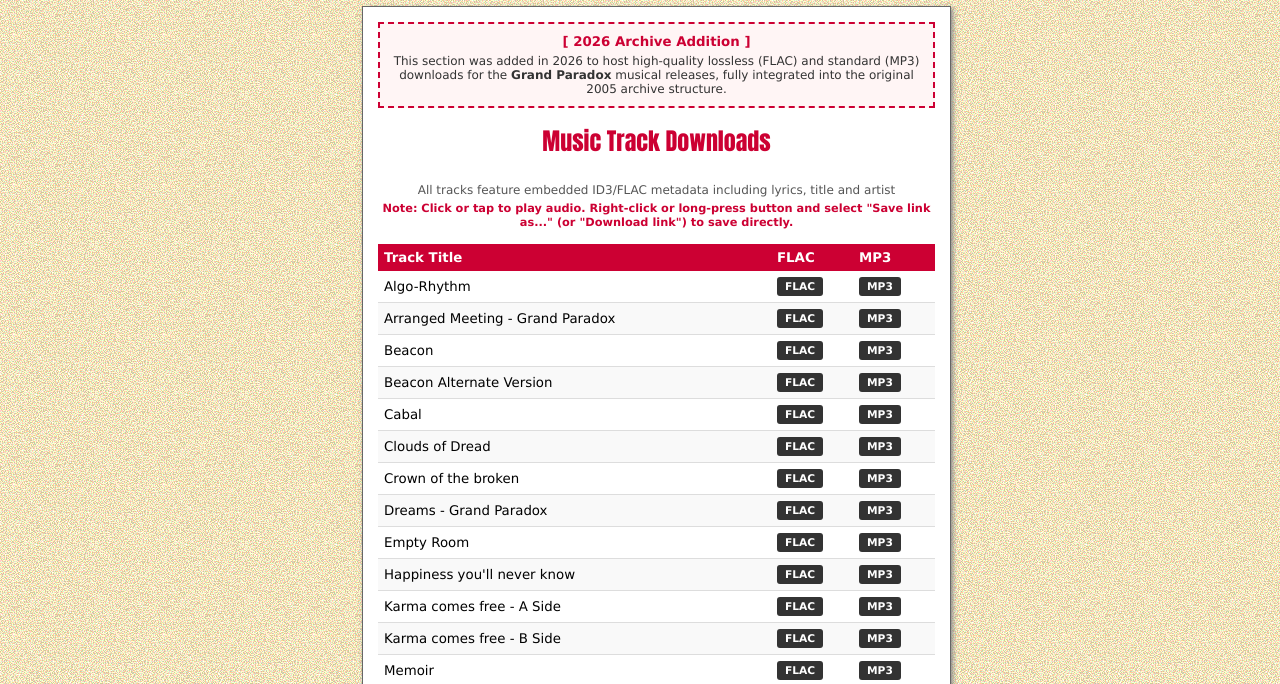
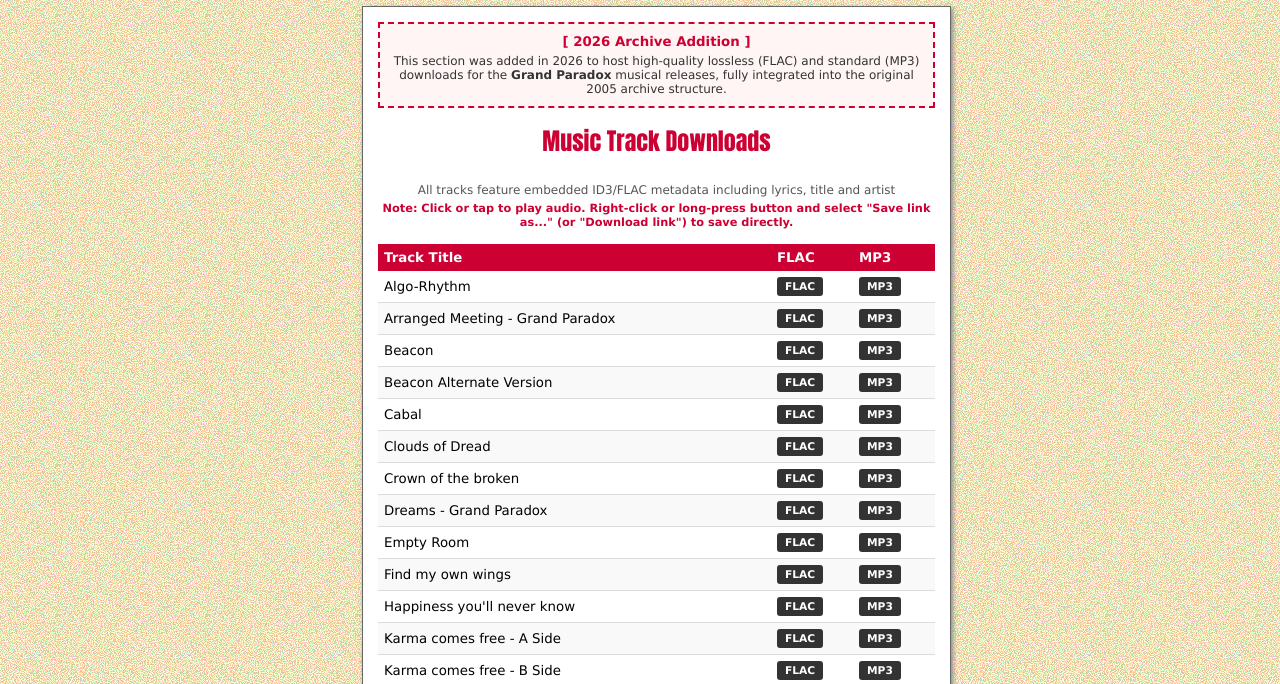
Before and after one commit to ChoppaReid/choppaz-den, a plain HTML site: page grandparadox.htm in a window 1280 px wide. Shown: the part 264-948 px from the top of the page. Drawn offline with Linux system fonts and the light colour scheme.

Commit message:
Add new track Find my own wings (website only)

```diff
--- a/grandparadox.htm
+++ b/grandparadox.htm
@@ -233,6 +233,11 @@
         <td><a class="dl-btn" href="https://www.dropbox.com/scl/fi/wcpstb3p0aibh7pw9tasg/Empty-Room.flac?rlkey=tap2583a608wjjds063tfu2ru&st=jpvcwcow&raw=1">FLAC</a></td>
         <td><a class="dl-btn" href="https://www.dropbox.com/scl/fi/n534th2ggpyzvsnpm9ga1/Empty-Room.mp3?rlkey=v7s0v6fzkw1c7o1c4lol0sie3&st=3rrxpyu3&raw=1">MP3</a></td>
       </tr>
+	  <tr>
+        <td>Find my own wings</td>
+        <td><a class="dl-btn" href="https://www.dropbox.com/scl/fi/jbo76gmc3yn7d0muqnghm/Find-my-own-wings.flac?rlkey=8ypv2a1iurpwsjwic7hy1rj04&st=ptuxpzw2&dl=1">FLAC</a></td>
+        <td><a class="dl-btn" href="https://www.dropbox.com/scl/fi/w1p473nzqp7a40ewifk88/Find-my-own-wings.mp3?rlkey=qn582vpql00wqqf7v90dgqvpz&st=zy0227sj&dl=1">MP3</a></td>
+      </tr>
       <tr>
         <td>Happiness you'll never know</td>
         <td><a class="dl-btn" href="https://www.dropbox.com/scl/fi/v1so297oq2e8wvvqcccd7/Happiness-you-ll-never-know.flac?rlkey=mbvmiq18p5nw31zbd7ce2bi9d&st=c9ei3qyn&raw=1">FLAC</a></td>
```
Also changed, not shown: ( MR Git commands.txt.
